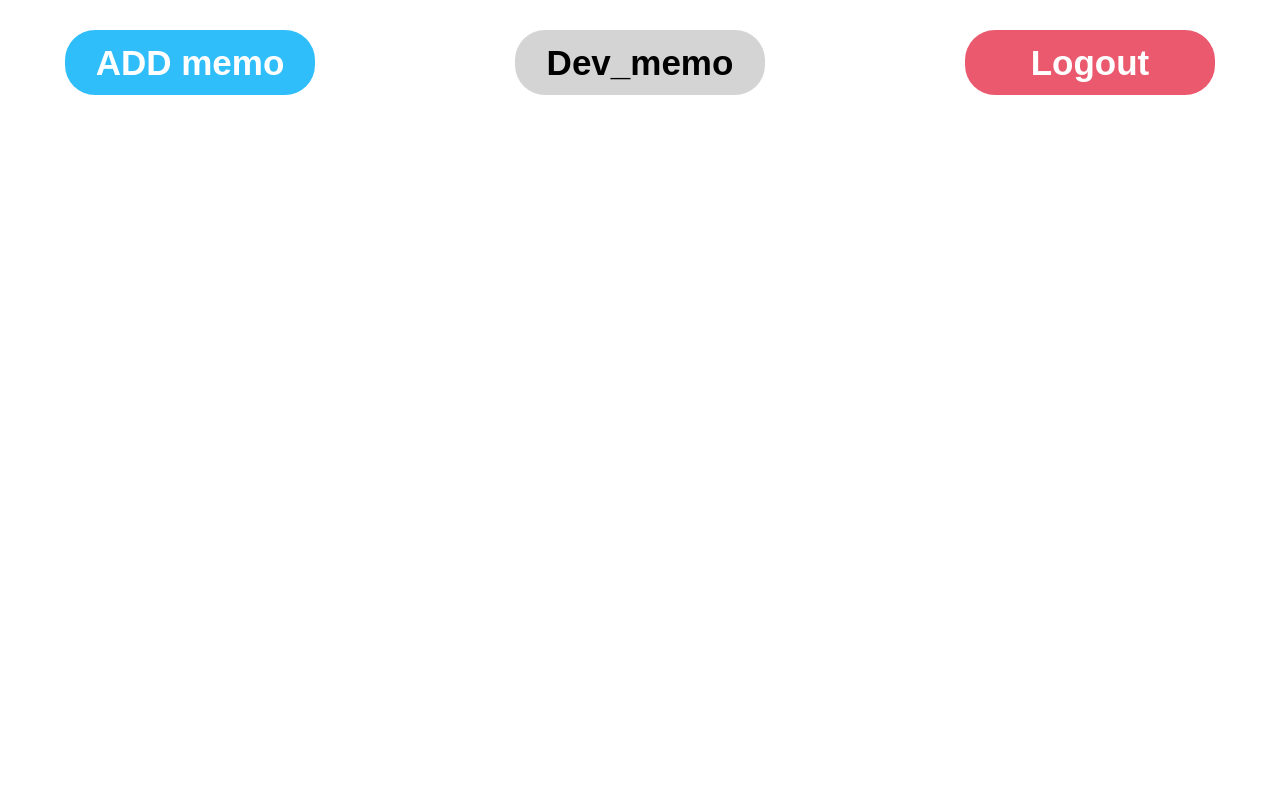
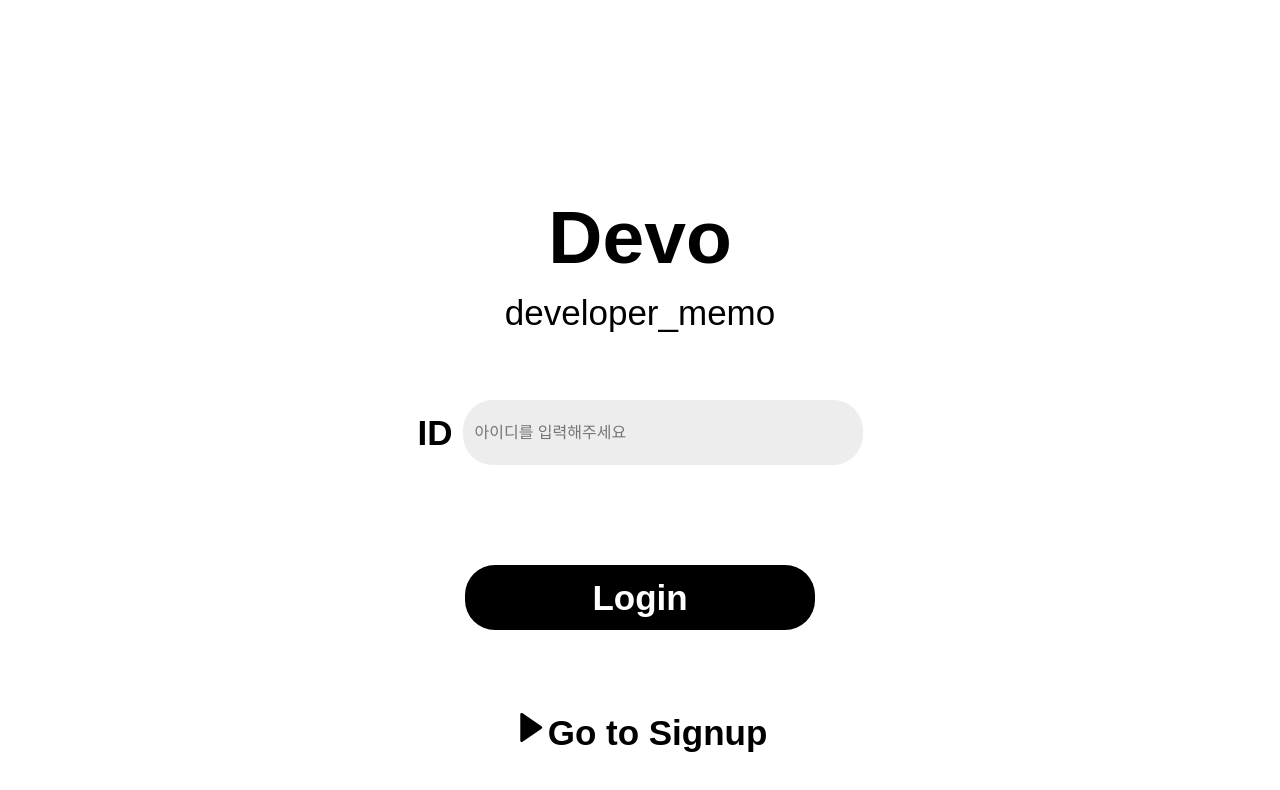
Before and after one commit to 24-Summer-Open-Source-SW/devo, a React (Create React App) app: page / in a window 1280 px wide. Shown: the top 790 px of the page. Built offline with nearby package versions, Linux system fonts and the light colour scheme.

Commit message:
Loginpage 완성

```diff
--- a/package.json
+++ b/package.json
@@ -8,6 +8,7 @@
     "@testing-library/user-event": "^13.5.0",
     "react": "^18.3.1",
     "react-dom": "^18.3.1",
+    "react-icons": "^5.2.1",
     "react-router-dom": "^6.24.1",
     "react-scripts": "5.0.1",
     "styled-components": "^6.1.11",
--- /dev/null
+++ b/src/components/login/LoginItems.js
@@ -0,0 +1,103 @@
+import styled from "styled-components";
+import { Link, useNavigate } from "react-router-dom";
+import { BiSolidRightArrow } from "react-icons/bi";
+
+function LoginItems() {
+  const navigate = useNavigate();
+
+  const handleLogin = () => {
+    const inputValue = document.querySelector('#inputArea').value;
+    if (inputValue.trim() === '') {
+      alert('ID를 입력해주세요.');
+    } else {
+      // 로그인 기록 저장 로직 추가
+      console.log('로그인 기록이 저장되었습니다.');
+      navigate('/addmemo'); // 로그인 성공 시 홈페이지로 이동
+    }
+  };
+
+  return (
+    <>
+      <LoginBox>
+        <InputBox>
+          <p>ID</p>
+          <InputArea id="inputArea" type="text" placeholder="아이디를 입력해주세요" />
+        </InputBox>
+        <ButtonBox>
+          <LoginButton onClick={handleLogin}>Login</LoginButton>
+        </ButtonBox>
+        <LinkBox>
+          <GoToSignupLink to="/join">
+            <BiSolidRightArrow />
+            Go to Signup
+          </GoToSignupLink>
+        </LinkBox>
+      </LoginBox>
+    </>
+  );
+}
+
+export default LoginItems;
+
+const LoginBox = styled.div`
+  display: flex;
+  flex-direction: column;
+  align-items: center;
+`;
+
+const InputBox = styled.div`
+  display: flex;
+  flex-direction: row;
+  align-items: center;
+  gap: 1rem;
+  margin-top: 5rem;
+  p {
+    font-weight: 900;
+    font-size: 35px;
+  }
+`;
+
+const InputArea = styled.input`
+  padding: 8px 12px;
+  background-color: #ededed;
+  border: #ededed;
+  border-radius: 30px;
+  font-size: 16px;
+  width: 400px;
+  height: 65px;
+`;
+
+const ButtonBox = styled.div`
+  display: flex;
+  justify-content: center;
+  margin-top: 10rem;
+`;
+
+const LoginButton = styled.button`
+  padding: 8px 16px;
+  background-color: black;
+  color: #fff;
+  border: none;
+  border-radius: 30px;
+  font-size: 35px;
+  font-weight: 700;
+  cursor: pointer;
+  width: 350px;
+  height: 65px;
+  &:hover {
+    background-color: #0056b3;
+  }
+`;
+
+const LinkBox = styled.div`
+  display: flex;
+  flex-direction: row;
+  margin-top: 8rem;
+  text-align: center;
+`;
+
+const GoToSignupLink = styled(Link)`
+  color: black;
+  font-size: 35px;
+  font-weight: 700;
+`;
--- a/src/pages/main/index.js
+++ b/src/pages/main/index.js
@@ -1,11 +1,45 @@
-import Header from "../../components/Header";
+import styled from "styled-components";
+import LoginItems from "../../components/login/LoginItems";
 
 function Main() {
     return (
       <>
-          <Header/>
+        <MainBox>
+          <ServiceTitle>
+            Devo
+          </ServiceTitle>
+          <ServiceIntro>
+            developer_memo
+          </ServiceIntro>
+          <LoginItems/>
+        </MainBox>
       </>
     );
   }
 
   export default Main;
+
+  const ServiceTitle =styled.div`
+  display: flex;
+  text-align: center;
+  margin-top: 5rem;
+  font-size: 75px;
+  font-weight: 900;
+  `
+
+  const ServiceIntro =styled.div`
+  display: flex;
+  text-align: center;
+  margin: 2rem;
+  font-size: 35px;
+  font-weight: 500;
+  `
+
+  const MainBox = styled.div`
+  margin-top: 15rem;
+  text-align: center;
+  align-items: center;
+  display: flex;
+  flex-direction: column;
+  justify-content: center;
+  `
```
Also changed, not shown: 1 other file (tests, documents, lock files or other folders).
